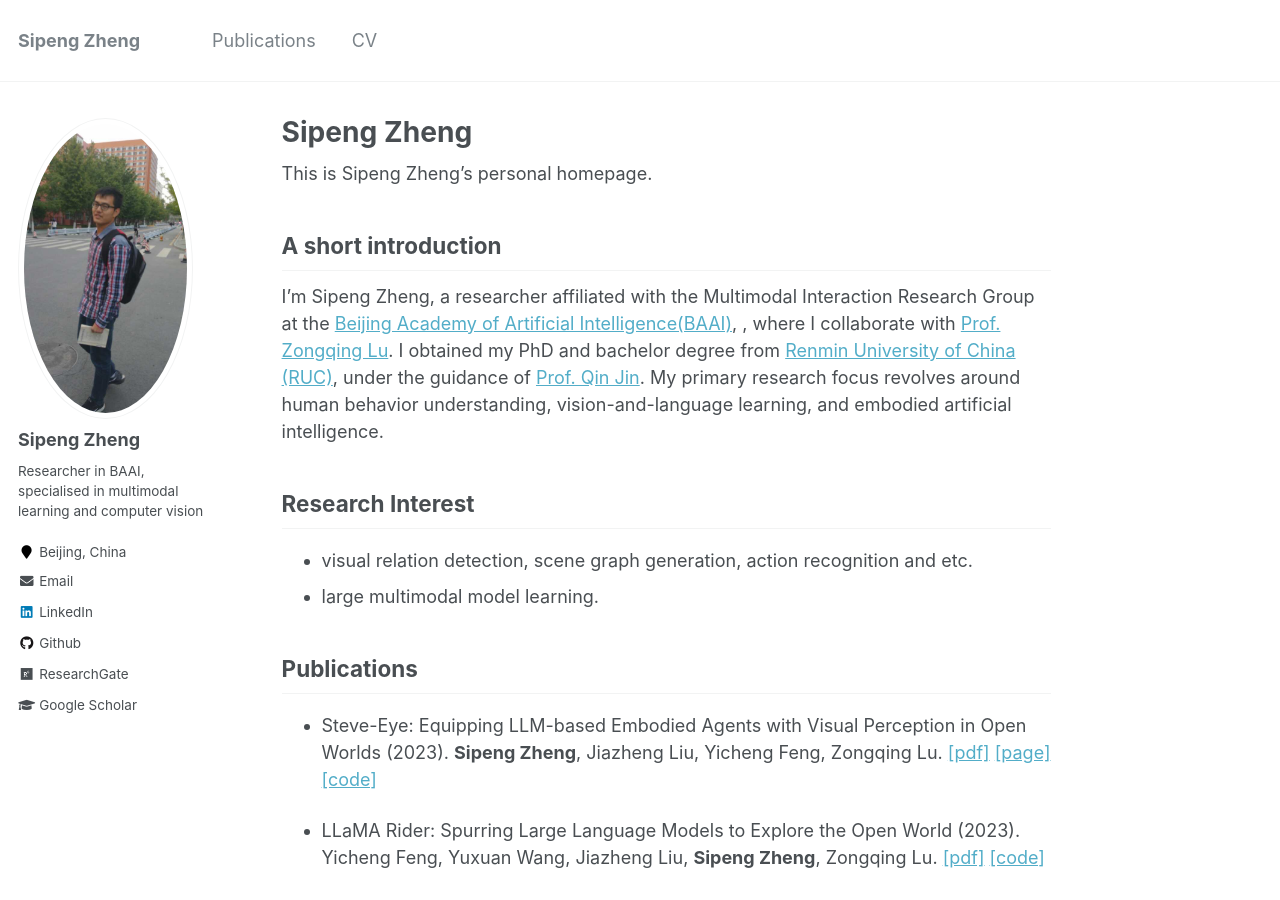
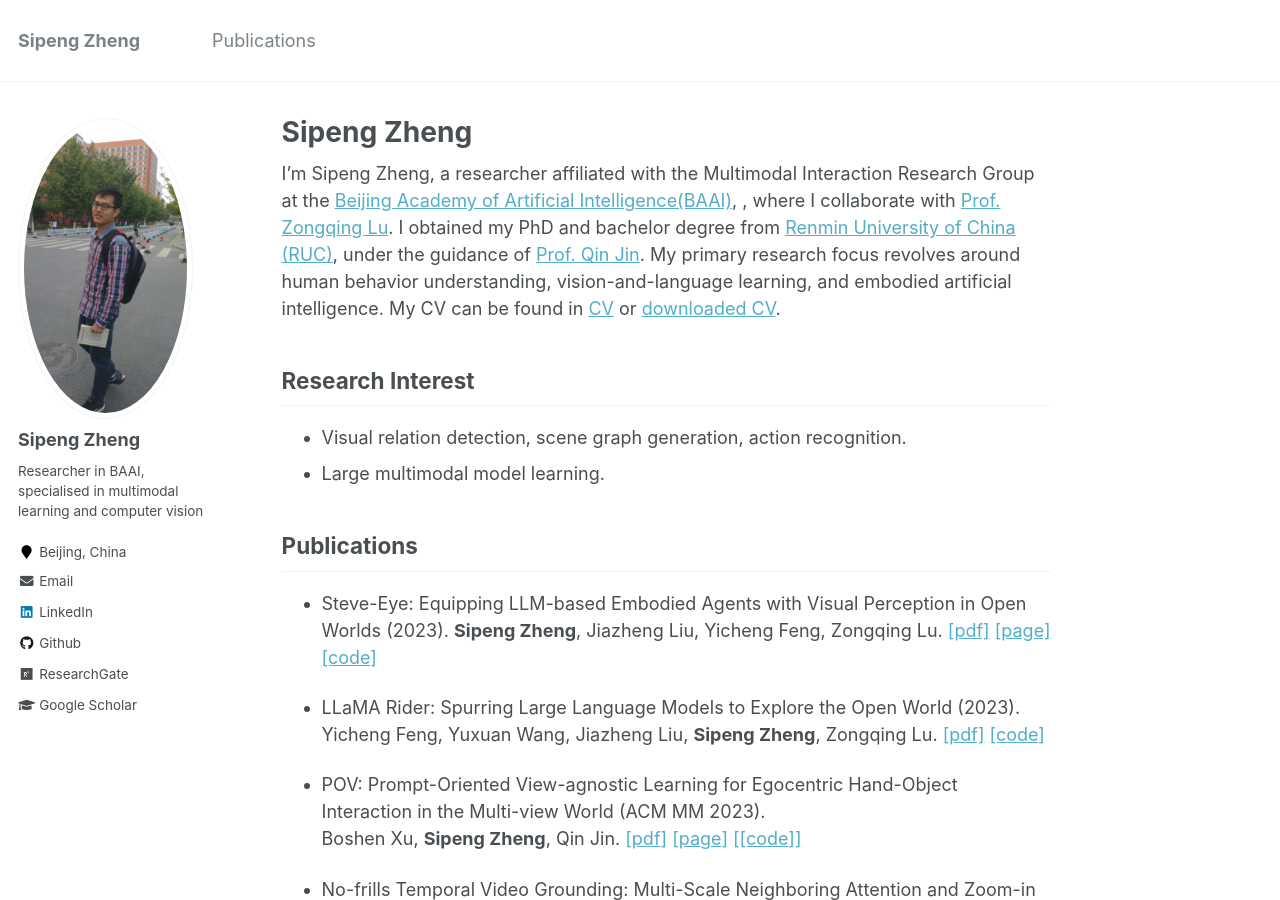
Before and after one commit to zhengsipeng/zhengsipeng.github.io, a Jekyll site: the page built from _pages/about.md, in a window 1280 px wide and 900 px high. Built offline with Jekyll 4.4.1, drawn with Linux system fonts in a browser that asks for light colours; some of the changed text lies outside the part shown.

Commit message:
update 24.1.4

```diff
--- a/_data/navigation.yml
+++ b/_data/navigation.yml
@@ -3,8 +3,8 @@ main:
   - title: "Publications"
     url: /publications/
 
-  - title: "CV"
-    url: /cv/
+  #- title: "CV"
+  #  url: /cv/
 
   # - title: "Group"
   #   url: /people/
--- a/_pages/about.md
+++ b/_pages/about.md
@@ -4,21 +4,18 @@ title: "Sipeng Zheng"
 excerpt: "About me"
 author_profile: true
 redirect_from:
-  - /about/
   - /about.html
 ---
 
-This is Sipeng Zheng's personal homepage.
-
-## A short introduction
 I'm Sipeng Zheng, a researcher affiliated with the Multimodal Interaction Research Group at the [Beijing Academy of Artificial Intelligence(BAAI)](https://www.baai.ac.cn), , where I collaborate with [Prof. Zongqing Lu](https://z0ngqing.github.io).
 I obtained my PhD and bachelor degree from [Renmin University of China (RUC)](https://en.ruc.edu.cn), under the guidance of [Prof. Qin Jin](https://www.jin-qin.com).
 My primary research focus revolves around human behavior understanding, vision-and-language learning, and embodied artificial intelligence.
+My CV can be found in [CV](https://zhengsipeng.github.io/cv/) or [downloaded CV](http://zhengsipeng.github.io/files/cv_zsp_eng.pdf).
 
 
 ## Research Interest
-* visual relation detection, scene graph generation, action recognition and etc.
-* large multimodal model learning.
+* Visual relation detection, scene graph generation, action recognition.
+* Large multimodal model learning.
 
 
 ## Publications
@@ -112,6 +109,3 @@ Ludan Ruan, Anwen Hu, Yuqing Song, Lliang Zhang, **Sipeng Zheng**, Qin Jin.
 ## Services
 * Conference Reviewer for CVPR, ICCV, ECCV, NeurIPS, AAAI, ACM MM, ICME.
 * Journal Reviewer for IJCV, TCSVT, TMM, JATS.
-
-## For more information
-More info about Sipeng Zheng can be found in [CV](https://zhengsipeng.github.io/cv/) or [downloaded CV](http://zhengsipeng.github.io/files/cv_zsp_eng.pdf).
```
Also changed, not shown: README.md (+0 -1 lines).
